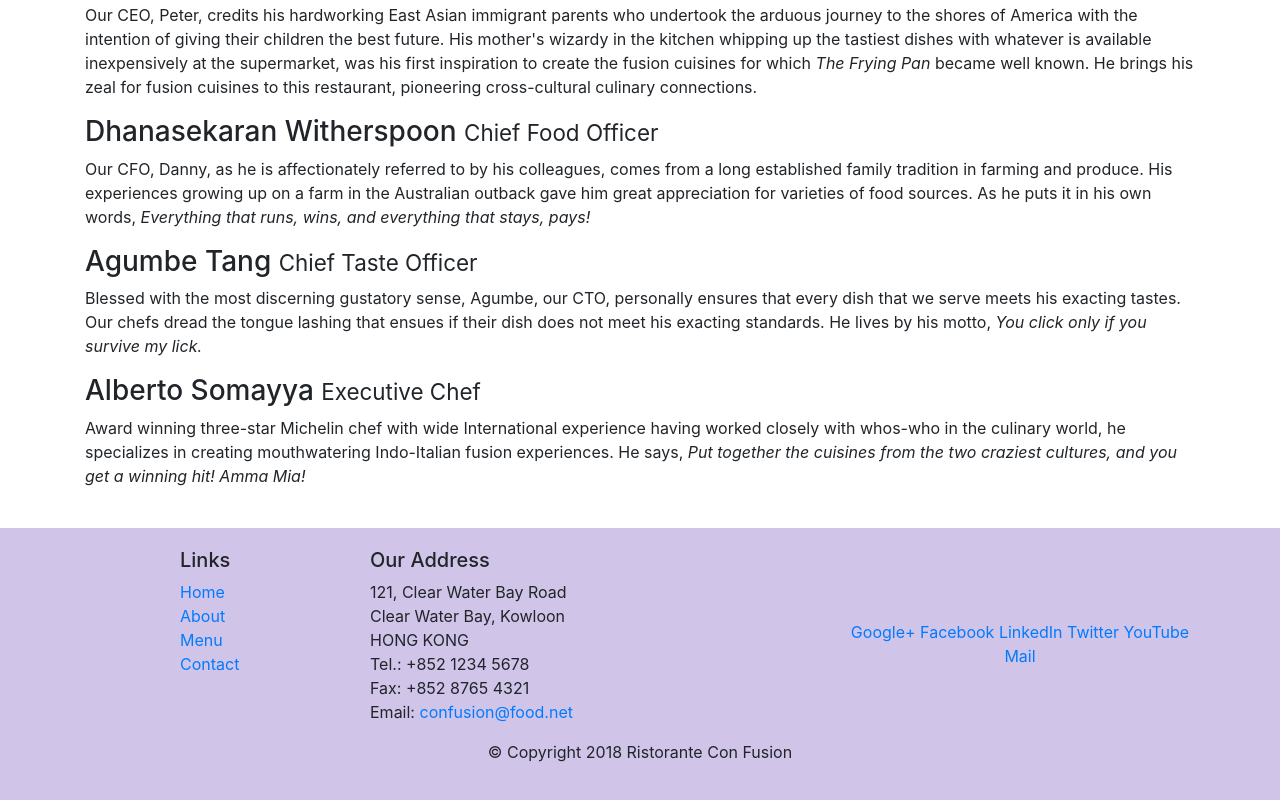
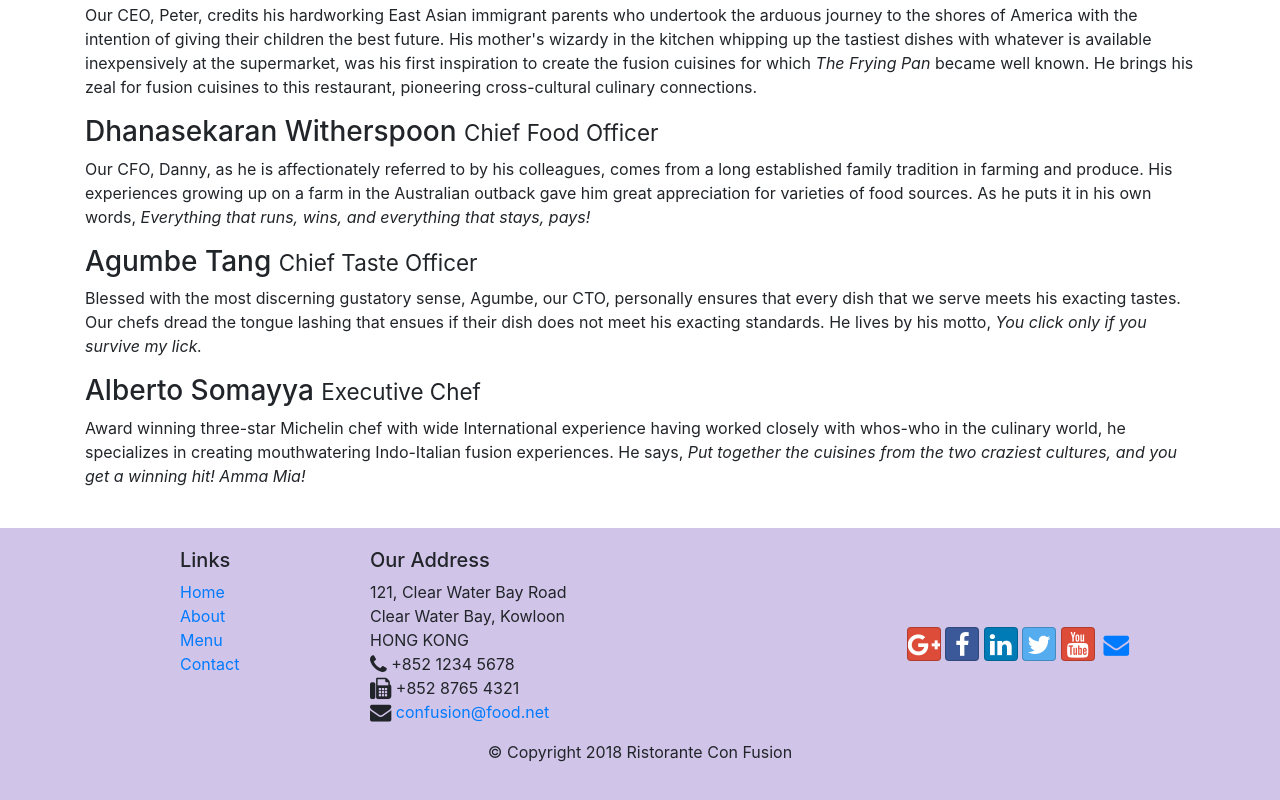
Before and after one commit to shailabhsm/conFusion, a website: page aboutus.html in a window 1280 px wide. Shown: the part 973-1773 px from the top of the page. Drawn offline with nearby package versions, Linux system fonts and the light colour scheme.

Commit message:
icon fonts

```diff
--- a/aboutus.html
+++ b/aboutus.html
@@ -7,6 +7,8 @@
     <meta http-equiv="x-ua-compatible" content="ie=edge">
     <title>Ristorante Con Fusion: About Us</title>
     <link rel="stylesheet" href="/node_modules/bootstrap/dist/css/bootstrap.min.css">
+    <link rel="stylesheet" href="/node_modules/font-awesome/css/font-awesome.min.css">
+    <link rel="stylesheet" href="/node_modules/bootstrap-social/bootstrap-social.css">
     <link rel="stylesheet" href="/css/styles.css">
 </head>
 
@@ -22,10 +24,10 @@
             </a>
             <div class="collapse navbar-collapse" id="Navbar">
                 <ul class="navbar-nav mr-auto">
-                    <li class="nav-item"><a href="/index.html" class="nav-link">Home</a></li>
-                    <li class="nav-item active"><a href="#" class="nav-link">About</a></li>
-                    <li class="nav-item"><a href="#" class="nav-link">Menu</a></li>
-                    <li class="nav-item"><a href="#" class="nav-link">Contact</a></li>
+                    <li class="nav-item"><a href="/index.html" class="nav-link"><span class="fa fa-home fa-lg"></span> Home</a></li>
+                    <li class="nav-item active"><a href="#" class="nav-link"><span class="fa fa-info fa-lg"></span> About</a></li>
+                    <li class="nav-item"><a href="#" class="nav-link"><span class="fa fa-list fa-lg"></span> Menu</a></li>
+                    <li class="nav-item"><a href="#" class="nav-link"><span class="fa fa-address fa-lg"></span> Contact</a></li>
                 </ul>
             </div>
         </div>
@@ -102,19 +104,19 @@
 		              121, Clear Water Bay Road<br>
 		              Clear Water Bay, Kowloon<br>
 		              HONG KONG<br>
-		              Tel.: +852 1234 5678<br>
-		              Fax: +852 8765 4321<br>
-		              Email: <a href="mailto:confusion@food.net">confusion@food.net</a>
+		              <i class="fa fa-phone fa-lg"></i> +852 1234 5678<br>
+		              <i class="fa fa-fax fa-lg"></i> +852 8765 4321<br>
+		              <i class="fa fa-envelope fa-lg"></i> <a href="mailto:confusion@food.net">confusion@food.net</a>
 		           </address>
                 </div>
                 <div class="col-12 col-sm-4 align-self-center">
                     <div class="text-center">
-                        <a href="http://google.com/+">Google+</a>
-                        <a href="http://www.facebook.com/profile.php?id=">Facebook</a>
-                        <a href="http://www.linkedin.com/in/">LinkedIn</a>
-                        <a href="http://twitter.com/">Twitter</a>
-                        <a href="http://youtube.com/">YouTube</a>
-                        <a href="mailto:">Mail</a>
+                        <a class="btn btn-social-icon btn-google" href="http://google.com/+"><i class="fa fa-google-plus fa-lg"></i></a>
+                        <a class="btn btn-social-icon btn-facebook" href="http://www.facebook.com/profile.php?id="><i class="fa fa-facebook fa-lg"></i></a>
+                        <a class="btn btn-social-icon btn-linkedin" href="http://www.linkedin.com/in/"><i class="fa fa-linkedin fa-lg"></i></a>
+                        <a class="btn btn-social-icon btn-twitter" href="http://twitter.com/"><i class="fa fa-twitter fa-lg"></i></a>
+                        <a class="btn btn-social-icon btn-google" href="http://youtube.com/"><i class="fa fa-youtube fa-lg"></i></a>
+                        <a class="btn btn-social-icon" href="mailto:"><i class="fa fa-envelope fa-lg"></i></a>
                     </div>
                 </div>
            </div>
--- a/package.json
+++ b/package.json
@@ -15,6 +15,8 @@
   },
   "dependencies": {
     "bootstrap": "^4.0.0",
+    "bootstrap-social": "^5.1.1",
+    "font-awesome": "^4.7.0",
     "jquery": "^3.3.1",
     "popper.js": "^1.12.9"
   }
```
Also changed, not shown: index.html (+15 -13 lines), 1 other file.
